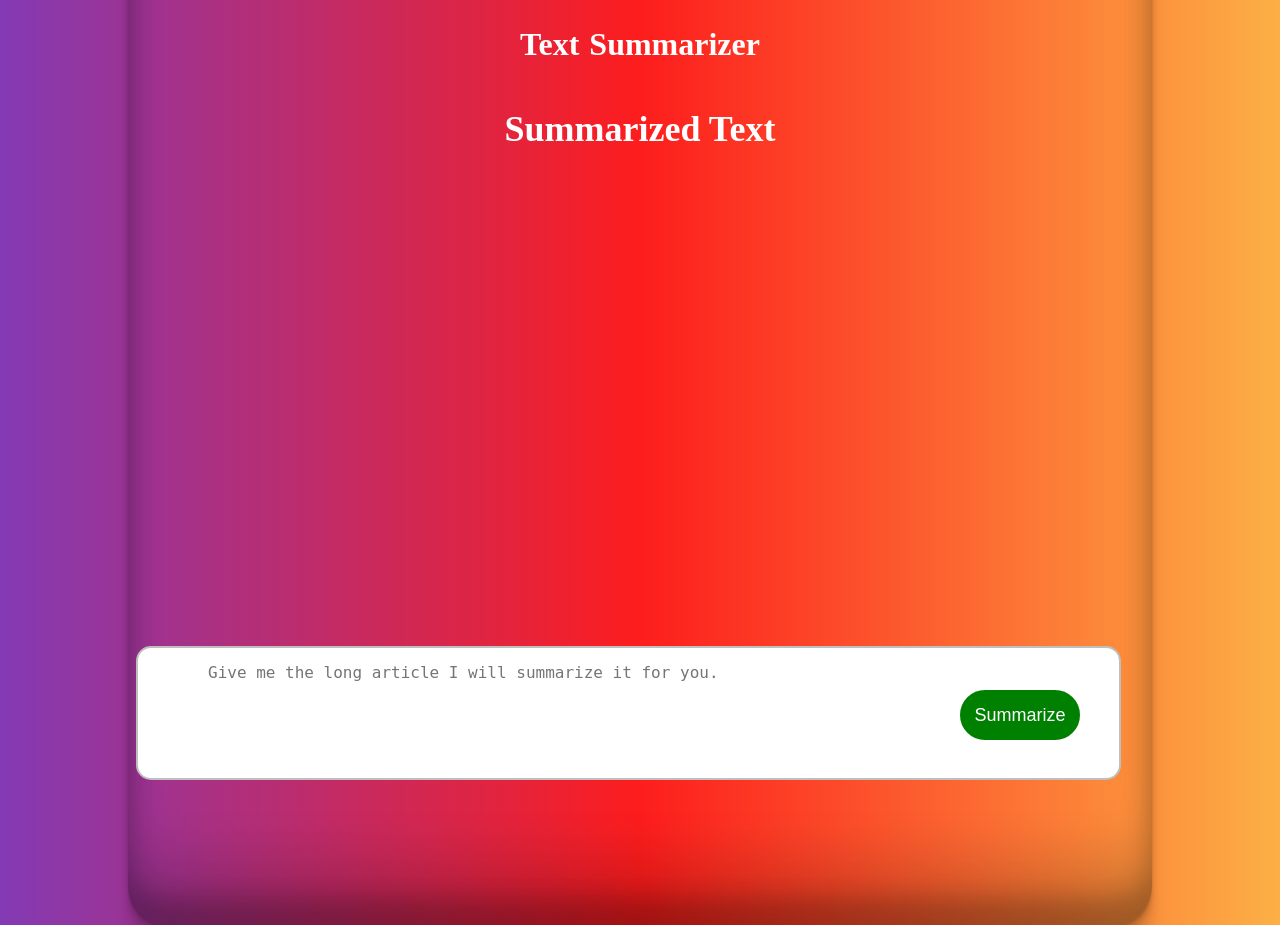
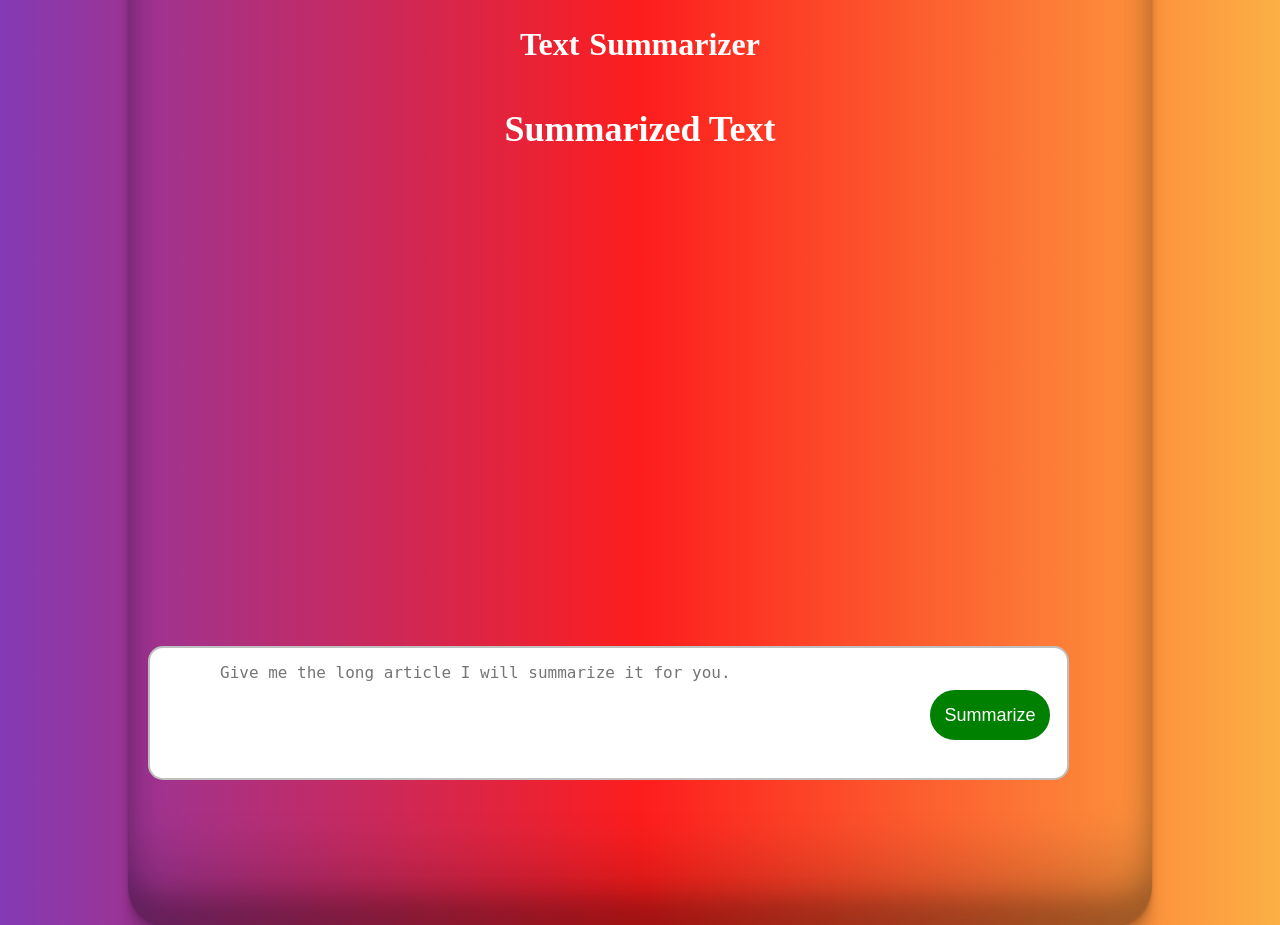
Before and after one commit to akshatraj26/Text-Summarization, a Flask app: page / in a window 1280 px wide. Run offline with Flask 3, Linux system fonts and the light colour scheme.

Commit message:
fourth commit

```diff
--- a/app.py
+++ b/app.py
@@ -12,6 +12,12 @@ app = Flask(__name__)
 def index():
 
     return render_template('index.html')
+
+
+@app.route('/login')
+def login():
+    return render_template('login.html')
+
 
 @app.route('/summarizer', methods=['POST'])
 def summarizer():
--- a/static/css/style.css
+++ b/static/css/style.css
@@ -22,12 +22,8 @@
     left: 50%;
     top: 50%;
     transform: translate(-50%, -50%);
+}
 
-
-
-
-
-}
 .main-container{
     overflow-y: hidden;
 
@@ -43,16 +39,13 @@
     border-radius: 100px;
     border: 5px solid green;
 }
-/* .main-container{
-    width: 100%;
-    height: 100%;
-} */
+
 
 body{
     /* background:linear-gradient('brown', 'red') */
     background: rgb(131,58,180);
     background: linear-gradient(90deg, rgba(131,58,180,1) 0%, rgba(253,29,29,1) 50%, rgba(252,176,69,1) 100%);
-    /* overflow-y: scroll; */
+    overflow-y: scroll;
 }
 
 input[type='submit']{
@@ -67,7 +60,8 @@ input[type='submit']{
     bottom: 60px;
     align-items: center;
     margin-left: 80%;
-    right: 200px;
+    right: 230px;
+
 
 
 }
@@ -90,7 +84,7 @@ input[type='submit']:hover{
     position: fixed;
     border: 2px solid white;
     bottom: 20px;
-    width: 70%;
+    width: 65%;
     height: 100px;
     padding: 15px;
     outline: none;
@@ -102,6 +96,7 @@ input[type='submit']:hover{
     margin-top: 20px;
     margin-left: 10%;
     padding-left: 70px;
+    left:20px;
 
 
 }
@@ -127,7 +122,7 @@ textarea::-webkit-scrollbar{
 }
 
 
-label{
+/* label{
     color: white;
     bottom: 70px;
     position: fixed;
@@ -135,7 +130,7 @@ label{
     padding-left: 70px;
     z-index: 99;
 
-}
+} */
 
 h1{
     padding-bottom: 20px;
--- a/templates/index.html
+++ b/templates/index.html
@@ -25,14 +25,14 @@
     </div>
     <div class="wrapper">
     <form action="{{ url_for("summarizer") }}", method='post'>
-        <label for="">Give the Topic that you want to Summarize</label><br><br>
-        <textarea type='text' name="userinput" rows=10 placeholder="Give me the long article I will summarize it for you." required onkeypress="auto_grow(this);" onkeyup="auto_grow(this);"></textarea><br><br>
+        <!-- <label for="">Give the Topic that you want to Summarize</label><br><br> -->
+        <textarea type='text' name="userinput" rows=10 placeholder="Give me the long article I will summarize it for you." required onkeypress ="auto_grow(this);" onkeyup="auto_grow(this);"></textarea><br><br>
         <input type="submit" value="Summarize">
 
 
     </form>
 </div>
 
-        <script src="" async defer></script>
+        <script src="{{ url_for('static', filename='script.js')}}" async defer></script>
     </body>
 </html>
```
Also changed, not shown: static/css/login.css (added, +7 -0 lines), templates/login.html (added, +24 -0 lines), Screenshot_2023-11-17_12_18_08.png (added), Screenshot_2023-11-17_12_19_02.png (added), static/script.js (renamed from static/css/script.js).
